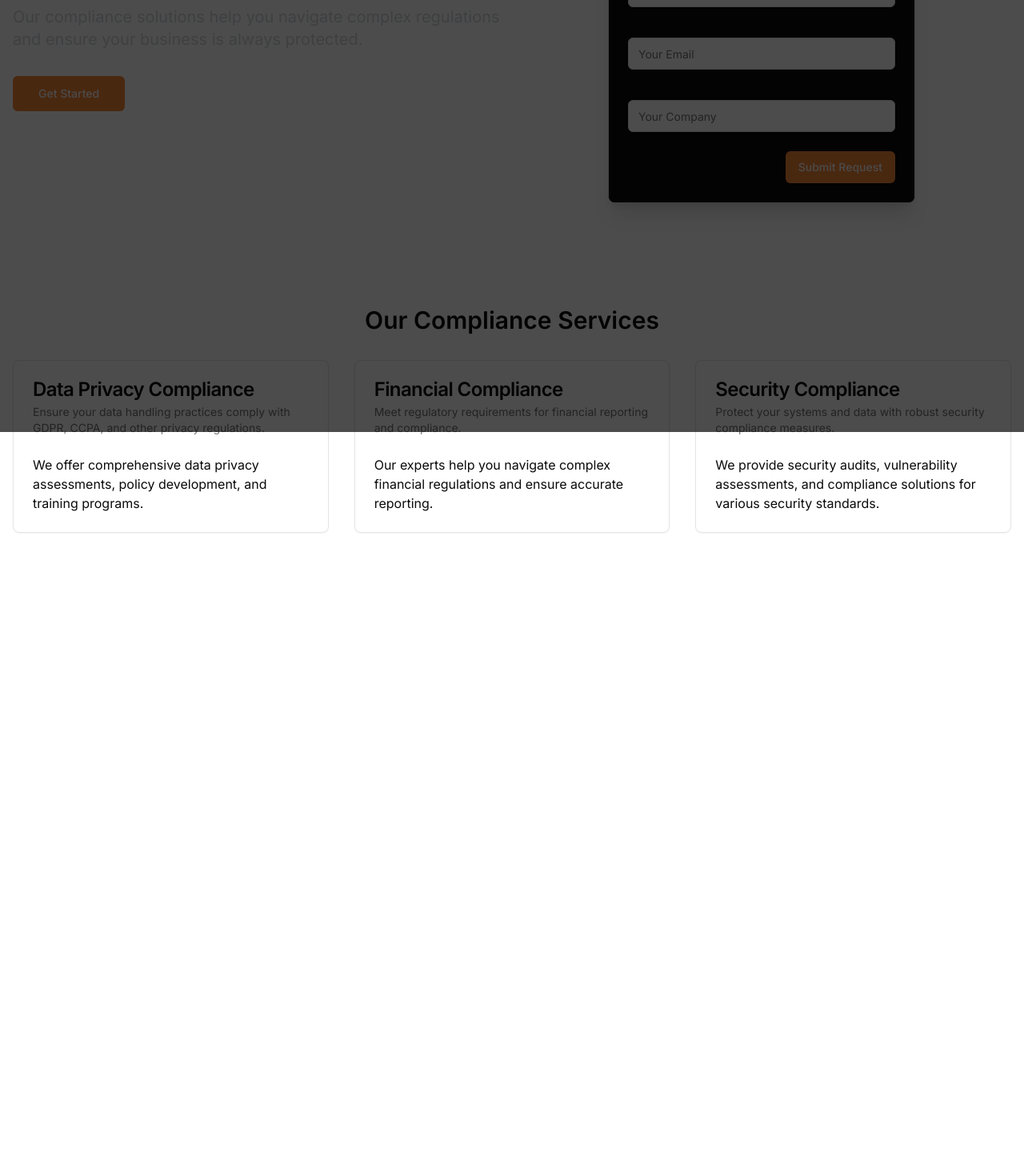
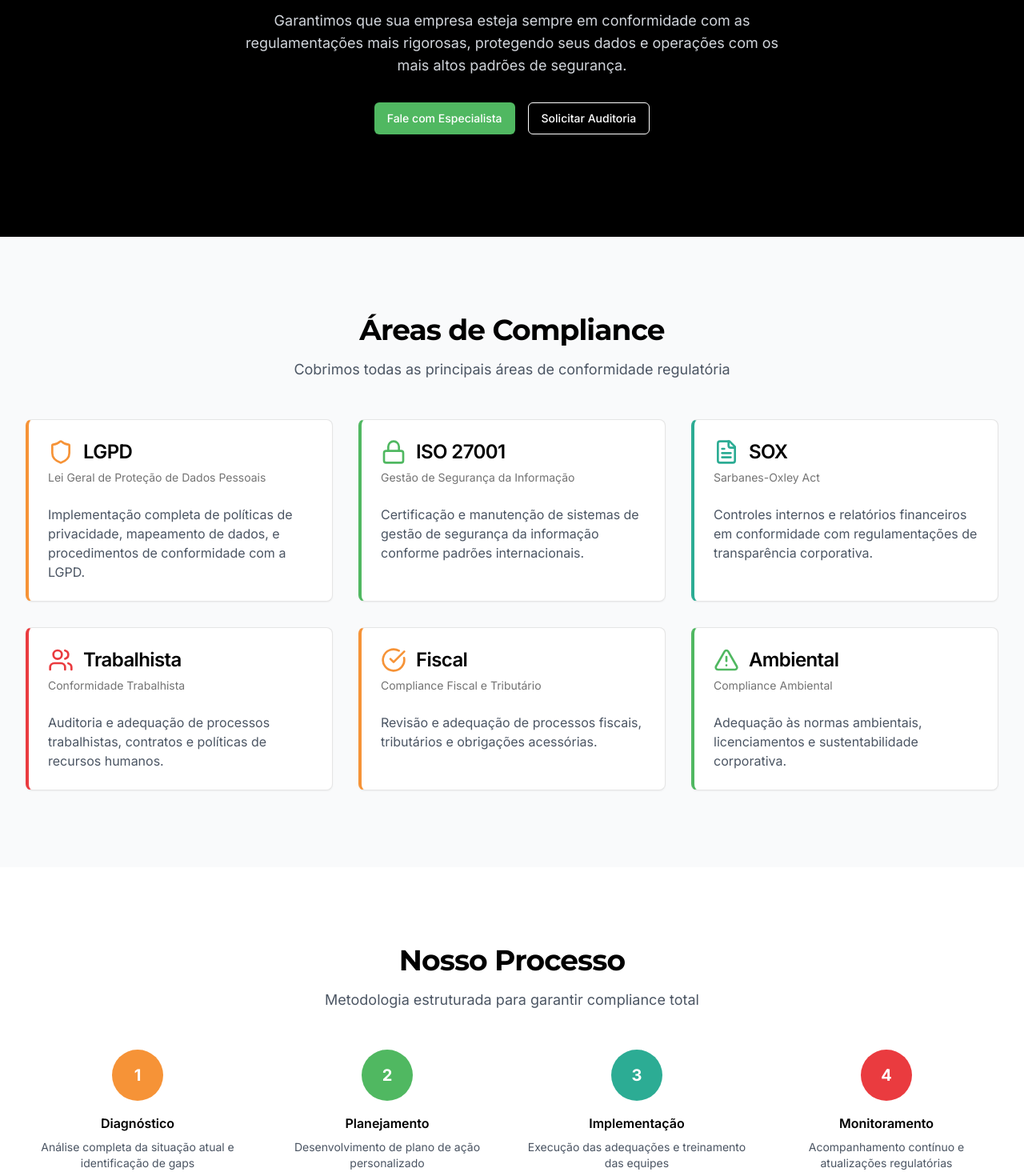
Before and after one commit to gabrielmartins88/focus-site-final, a Next.js app: page /compliance in a window 1280 px wide. Shown: the part 260-1730 px from the top of the page at 80% size. Before the commit the page ends 982 px from the top, so only its background shows below. Built offline with nearby package versions, Linux system fonts and the light colour scheme.

Commit message:
feat: add comprehensive compliance page with interactive elements
Create compliance page with hero, areas, process, and CTA sections
Include compliance checklist, case studies, resources, and team info

#VERCEL_SKIP

Co-authored-by: null <187574287+gabrielmartins88@users.noreply.github.com>

```diff
--- a/app/compliance/page.tsx
+++ b/app/compliance/page.tsx
@@ -1,95 +1,213 @@
+import { Card, CardContent, CardDescription, CardHeader, CardTitle } from "@/components/ui/card"
 import { Button } from "@/components/ui/button"
-import { Card, CardContent, CardDescription, CardFooter, CardHeader, CardTitle } from "@/components/ui/card"
-import { Input } from "@/components/ui/input"
-import { Label } from "@/components/ui/label"
+import { Shield, FileText, Users, Lock, CheckCircle, AlertTriangle } from "lucide-react"
+import Link from "next/link"
 
 export default function CompliancePage() {
   return (
-    <main className="flex flex-col items-center justify-center min-h-screen py-2">
-      <div className="hero w-full py-20">
-        <div className="container mx-auto px-4">
-          <div className="flex flex-col md:flex-row items-center justify-center text-center md:text-left">
-            <div className="md:w-1/2">
-              <h1 className="text-5xl font-bold text-white mb-4">Stay Compliant with Ease</h1>
-              <p className="text-xl text-gray-300 mb-8">
-                Our compliance solutions help you navigate complex regulations and ensure your business is always
-                protected.
+    <div className="min-h-screen bg-white">
+      {/* Hero Section */}
+      <section className="relative bg-focus-black py-20 md:py-28 lg:py-32">
+        <div className="container">
+          <div className="mx-auto max-w-4xl text-center">
+            <h1 className="font-display text-4xl font-bold tracking-tight text-white sm:text-5xl md:text-6xl">
+              <span className="block">Compliance e</span>
+              <span className="block bg-gradient-to-r from-focus-orange via-focus-red to-focus-teal bg-clip-text text-transparent">
+                Governança Corporativa
+              </span>
+            </h1>
+            <p className="mt-6 max-w-2xl mx-auto text-lg text-gray-300">
+              Garantimos que sua empresa esteja sempre em conformidade com as regulamentações mais rigorosas, protegendo
+              seus dados e operações com os mais altos padrões de segurança.
             </p>
-              <Button size="lg">Get Started</Button>
-            </div>
-            <div className="md:w-1/2 flex justify-center">
-              <Card className="w-full max-w-sm bg-card-foreground text-card-foreground shadow-xl">
-                <CardHeader>
-                  <CardTitle>Request a Compliance Audit</CardTitle>
-                  <CardDescription>Fill out the form below to request a compliance audit.</CardDescription>
-                </CardHeader>
-                <CardContent>
-                  <form className="space-y-4">
-                    <div className="grid w-full gap-2">
-                      <Label htmlFor="name">Name</Label>
-                      <Input id="name" placeholder="Your Name" required />
-                    </div>
-                    <div className="grid w-full gap-2">
-                      <Label htmlFor="email">Email</Label>
-                      <Input id="email" placeholder="Your Email" type="email" required />
-                    </div>
-                    <div className="grid w-full gap-2">
-                      <Label htmlFor="company">Company</Label>
-                      <Input id="company" placeholder="Your Company" />
-                    </div>
-                  </form>
-                </CardContent>
-                <CardFooter className="flex justify-end">
-                  <Button>Submit Request</Button>
-                </CardFooter>
-              </Card>
+            <div className="mt-8 flex flex-col sm:flex-row gap-4 justify-center">
+              <Link href="/contato">
+                <Button className="bg-focus-green hover:bg-focus-green/90 text-white">Fale com Especialista</Button>
+              </Link>
+              <Link href="/orcamento">
+                <Button
+                  variant="outline"
+                  className="border-white text-white hover:bg-white hover:text-focus-black bg-transparent"
+                >
+                  Solicitar Auditoria
+                </Button>
+              </Link>
             </div>
           </div>
         </div>
-        <div className="absolute inset-0">
-          <div className="absolute inset-0 bg-focus-black opacity-70"></div>
-        </div>
+      </section>
+
+      {/* Compliance Areas */}
+      <section className="py-16 md:py-24 bg-gray-50">
+        <div className="container">
+          <div className="mx-auto max-w-2xl text-center mb-12">
+            <h2 className="font-display text-3xl font-bold tracking-tight text-focus-black sm:text-4xl">
+              Áreas de Compliance
+            </h2>
+            <p className="mt-4 text-lg text-gray-600">Cobrimos todas as principais áreas de conformidade regulatória</p>
           </div>
 
-      <div className="container mx-auto px-4 py-12">
-        <h2 className="text-3xl font-semibold text-center mb-8">Our Compliance Services</h2>
           <div className="grid grid-cols-1 md:grid-cols-2 lg:grid-cols-3 gap-8">
-          <Card>
+            <Card className="border-l-4 border-l-focus-orange">
               <CardHeader>
-              <CardTitle>Data Privacy Compliance</CardTitle>
-              <CardDescription>
-                Ensure your data handling practices comply with GDPR, CCPA, and other privacy regulations.
-              </CardDescription>
+                <div className="flex items-center gap-3">
+                  <Shield className="h-8 w-8 text-focus-orange" />
+                  <CardTitle className="text-focus-black">LGPD</CardTitle>
+                </div>
+                <CardDescription>Lei Geral de Proteção de Dados Pessoais</CardDescription>
               </CardHeader>
               <CardContent>
-              <p>We offer comprehensive data privacy assessments, policy development, and training programs.</p>
+                <p className="text-gray-600">
+                  Implementação completa de políticas de privacidade, mapeamento de dados, e procedimentos de
+                  conformidade com a LGPD.
+                </p>
               </CardContent>
             </Card>
 
-          <Card>
+            <Card className="border-l-4 border-l-focus-green">
               <CardHeader>
-              <CardTitle>Financial Compliance</CardTitle>
-              <CardDescription>Meet regulatory requirements for financial reporting and compliance.</CardDescription>
+                <div className="flex items-center gap-3">
+                  <Lock className="h-8 w-8 text-focus-green" />
+                  <CardTitle className="text-focus-black">ISO 27001</CardTitle>
+                </div>
+                <CardDescription>Gestão de Segurança da Informação</CardDescription>
               </CardHeader>
               <CardContent>
-              <p>Our experts help you navigate complex financial regulations and ensure accurate reporting.</p>
+                <p className="text-gray-600">
+                  Certificação e manutenção de sistemas de gestão de segurança da informação conforme padrões
+                  internacionais.
+                </p>
               </CardContent>
             </Card>
 
-          <Card>
+            <Card className="border-l-4 border-l-focus-teal">
               <CardHeader>
-              <CardTitle>Security Compliance</CardTitle>
-              <CardDescription>Protect your systems and data with robust security compliance measures.</CardDescription>
+                <div className="flex items-center gap-3">
+                  <FileText className="h-8 w-8 text-focus-teal" />
+                  <CardTitle className="text-focus-black">SOX</CardTitle>
+                </div>
+                <CardDescription>Sarbanes-Oxley Act</CardDescription>
               </CardHeader>
               <CardContent>
-              <p>
-                We provide security audits, vulnerability assessments, and compliance solutions for various security
-                standards.
+                <p className="text-gray-600">
+                  Controles internos e relatórios financeiros em conformidade com regulamentações de transparência
+                  corporativa.
+                </p>
+              </CardContent>
+            </Card>
+
+            <Card className="border-l-4 border-l-focus-red">
+              <CardHeader>
+                <div className="flex items-center gap-3">
+                  <Users className="h-8 w-8 text-focus-red" />
+                  <CardTitle className="text-focus-black">Trabalhista</CardTitle>
+                </div>
+                <CardDescription>Conformidade Trabalhista</CardDescription>
+              </CardHeader>
+              <CardContent>
+                <p className="text-gray-600">
+                  Auditoria e adequação de processos trabalhistas, contratos e políticas de recursos humanos.
+                </p>
+              </CardContent>
+            </Card>
+
+            <Card className="border-l-4 border-l-focus-orange">
+              <CardHeader>
+                <div className="flex items-center gap-3">
+                  <CheckCircle className="h-8 w-8 text-focus-orange" />
+                  <CardTitle className="text-focus-black">Fiscal</CardTitle>
+                </div>
+                <CardDescription>Compliance Fiscal e Tributário</CardDescription>
+              </CardHeader>
+              <CardContent>
+                <p className="text-gray-600">
+                  Revisão e adequação de processos fiscais, tributários e obrigações acessórias.
+                </p>
+              </CardContent>
+            </Card>
+
+            <Card className="border-l-4 border-l-focus-green">
+              <CardHeader>
+                <div className="flex items-center gap-3">
+                  <AlertTriangle className="h-8 w-8 text-focus-green" />
+                  <CardTitle className="text-focus-black">Ambiental</CardTitle>
+                </div>
+                <CardDescription>Compliance Ambiental</CardDescription>
+              </CardHeader>
+              <CardContent>
+                <p className="text-gray-600">
+                  Adequação às normas ambientais, licenciamentos e sustentabilidade corporativa.
                 </p>
               </CardContent>
             </Card>
           </div>
         </div>
-    </main>
+      </section>
+
+      {/* Process Section */}
+      <section className="py-16 md:py-24 bg-white">
+        <div className="container">
+          <div className="mx-auto max-w-2xl text-center mb-12">
+            <h2 className="font-display text-3xl font-bold tracking-tight text-focus-black sm:text-4xl">
+              Nosso Processo
+            </h2>
+            <p className="mt-4 text-lg text-gray-600">Metodologia estruturada para garantir compliance total</p>
+          </div>
+
+          <div className="grid grid-cols-1 md:grid-cols-4 gap-8">
+            <div className="text-center">
+              <div className="mx-auto w-16 h-16 bg-focus-orange rounded-full flex items-center justify-center mb-4">
+                <span className="text-white font-bold text-xl">1</span>
+              </div>
+              <h3 className="font-semibold text-focus-black mb-2">Diagnóstico</h3>
+              <p className="text-gray-600 text-sm">Análise completa da situação atual e identificação de gaps</p>
+            </div>
+
+            <div className="text-center">
+              <div className="mx-auto w-16 h-16 bg-focus-green rounded-full flex items-center justify-center mb-4">
+                <span className="text-white font-bold text-xl">2</span>
+              </div>
+              <h3 className="font-semibold text-focus-black mb-2">Planejamento</h3>
+              <p className="text-gray-600 text-sm">Desenvolvimento de plano de ação personalizado</p>
+            </div>
+
+            <div className="text-center">
+              <div className="mx-auto w-16 h-16 bg-focus-teal rounded-full flex items-center justify-center mb-4">
+                <span className="text-white font-bold text-xl">3</span>
+              </div>
+              <h3 className="font-semibold text-focus-black mb-2">Implementação</h3>
+              <p className="text-gray-600 text-sm">Execução das adequações e treinamento das equipes</p>
+            </div>
+
+            <div className="text-center">
+              <div className="mx-auto w-16 h-16 bg-focus-red rounded-full flex items-center justify-center mb-4">
+                <span className="text-white font-bold text-xl">4</span>
+              </div>
+              <h3 className="font-semibold text-focus-black mb-2">Monitoramento</h3>
+              <p className="text-gray-600 text-sm">Acompanhamento contínuo e atualizações regulatórias</p>
+            </div>
+          </div>
+        </div>
+      </section>
+
+      {/* CTA Section */}
+      <section className="py-16 md:py-24 bg-focus-black">
+        <div className="container">
+          <div className="mx-auto max-w-2xl text-center">
+            <h2 className="font-display text-3xl font-bold tracking-tight text-white sm:text-4xl">
+              Pronto para Garantir Compliance?
+            </h2>
+            <p className="mt-4 text-lg text-gray-300">
+              Entre em contato conosco e descubra como podemos ajudar sua empresa a estar sempre em conformidade.
+            </p>
+            <div className="mt-8">
+              <Link href="/contato">
+                <Button className="bg-focus-orange hover:bg-focus-orange/90 text-white">Falar com Especialista</Button>
+              </Link>
+            </div>
+          </div>
+        </div>
+      </section>
+    </div>
   )
 }
```
Lines whose indentation alone changed are shown as unchanged.
